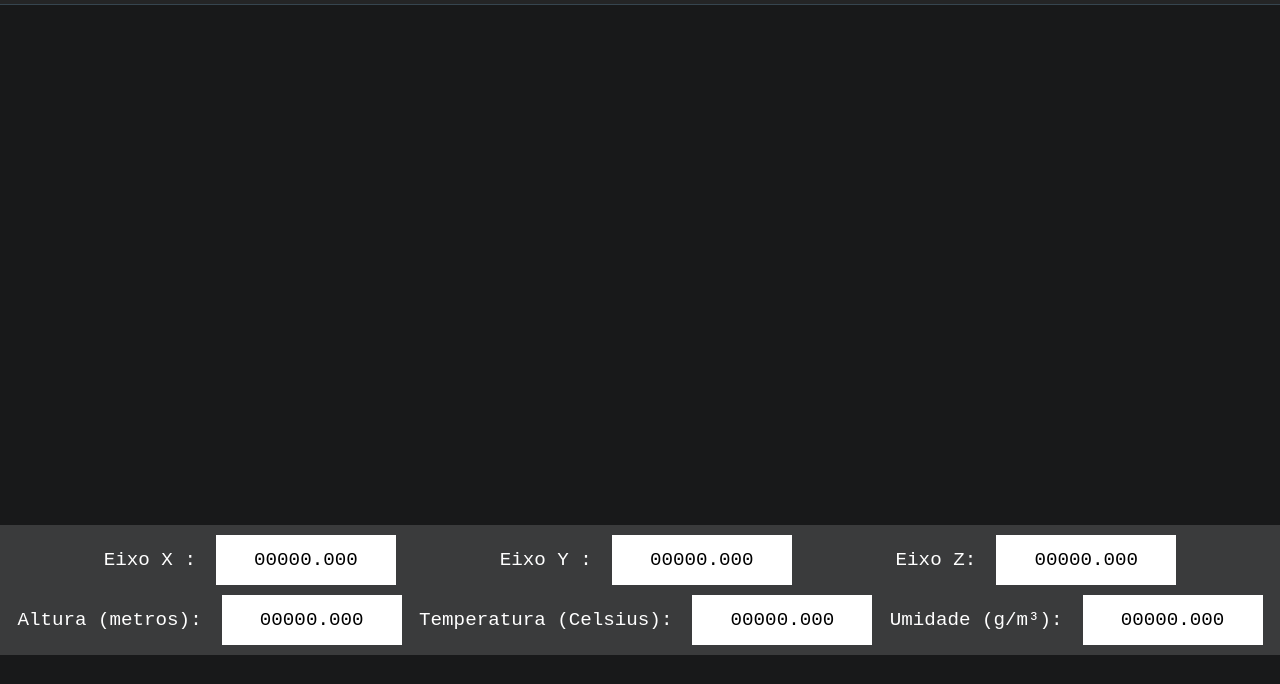
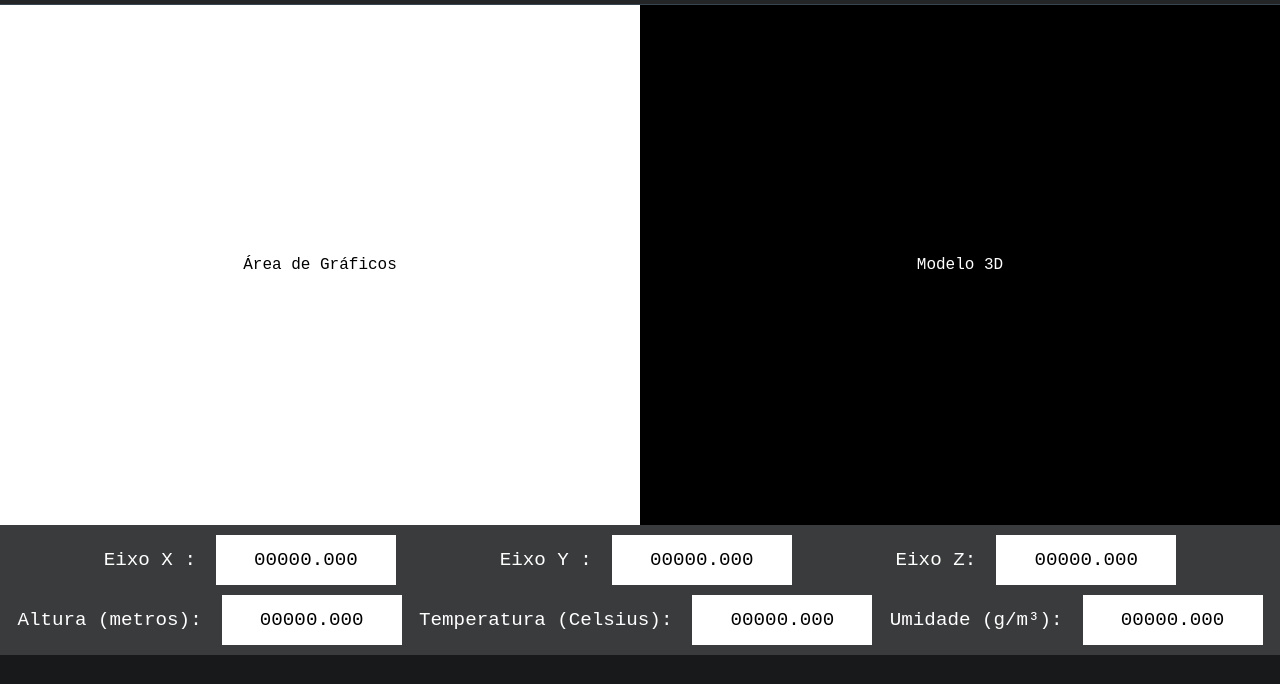
Before and after one commit to Goukken/3DGuiAeroSpaceWebsite, a website: page src/GUI.html in a window 1280 px wide. Shown: the part 116-800 px from the top of the page. Drawn offline with nearby package versions, Linux system fonts and the light colour scheme; a web font is replaced by a local one.

Commit message:
Seções da GUI foram definidas.

```diff
--- a/package.json
+++ b/package.json
@@ -10,6 +10,7 @@
   "author": "",
   "license": "ISC",
   "dependencies": {
+    "bootstrap": "^5.3.3",
     "three": "^0.164.1"
   },
   "devDependencies": {
--- a/src/GUI.html
+++ b/src/GUI.html
@@ -1,11 +1,12 @@
 <!DOCTYPE html>
 <html lang="pt-br">
-<!-- TODO Usar o bootstrap -->
+
 <head>
     <meta charset="UTF-8">
     <meta name="viewport" content="width=device-width, initial-scale=1.0">
     <title>Projeto Interface Teste</title>
     <link rel="stylesheet" href="./css/style.css">
+    <link rel="stylesheet" href="../node_modules/bootstrap/dist/css/bootstrap-grid.min.css">
 </head>
 
 <body>
@@ -29,14 +30,22 @@
         </div>
     </header>
     <main>
-        <!-- Area de exibição de gráficos -->
-        <div class="graficos"></div>
-        <!-- Area do modelo 3D -->
-        <div></div>
+        <div class="container-fluid">
+            <div class="row viewheight65">
+                <!-- Area de exibição de gráficos -->
+                <div class="graph-stats col">
+                    Área de Gráficos
+                </div>
+                <!-- Area do modelo 3D -->
+                <div class="model3d col">
+                    Modelo 3D
+                </div>
+            </div>
+        </div>
     </main>
     <footer>
         <!-- Area de exibição Altura -->
-        <div class="row">
+        <div class="stats-row">
             <div class="project-status-altitude">
                 <p>Eixo X :</p>
                 <div class="stats-area">
@@ -56,7 +65,7 @@
                 </div>
             </div>
         </div>
-        <div class="row">
+        <div class="stats-row">
             <div class="project-status-altitude">
                 <p>Altura (metros):</p>
                 <div class="stats-area">
--- a/src/css/style.css
+++ b/src/css/style.css
@@ -41,6 +41,9 @@ header {
 main {
     height: 65vh;
 }
+.viewheight65 {
+    height: 65vh;
+}
 footer{
     padding: 10px 0px;
     background-color: var(--color-3);
@@ -48,7 +51,7 @@ footer{
     flex-direction: column;
     gap: 10px;
 }
-.row {
+.stats-row {
     display: flex;
     align-items: center;
     justify-content: space-evenly;
@@ -82,9 +85,21 @@ h1 {
     font-weight: 200;
 }
 
-.graficos {
+.graph-stats {
+    display: flex;
+    justify-content: center;
+    align-items: center;
     background-color: white;
     color: black;
+
+}
+.model3d {
+    display: flex;
+    justify-content: center;
+    align-items: center;
+    background-color: black;
+    color: white;
+
 }
 
 .button-28 {
```
Also changed, not shown: 1 other file.
